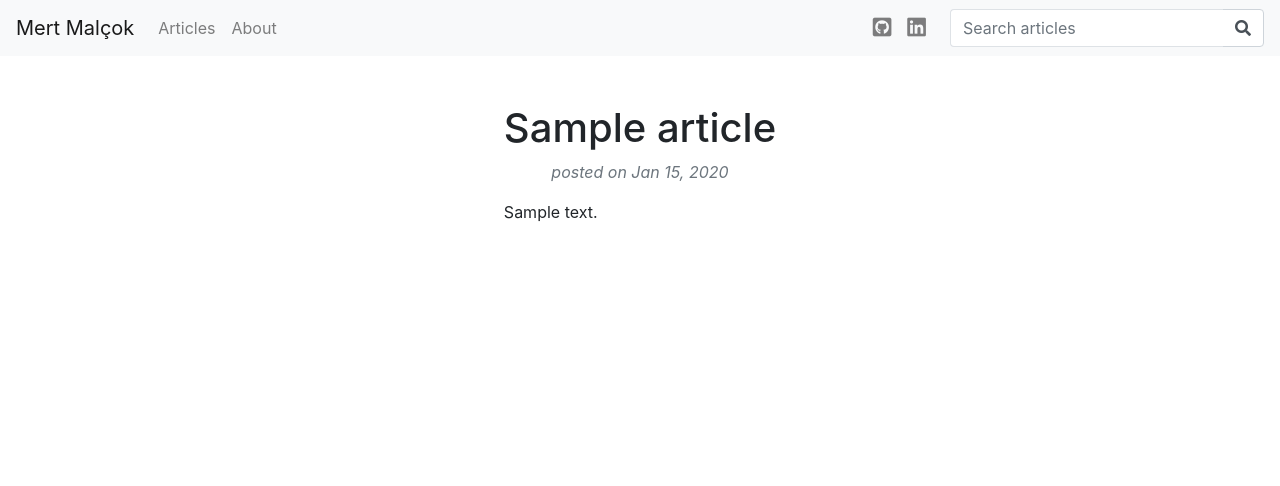
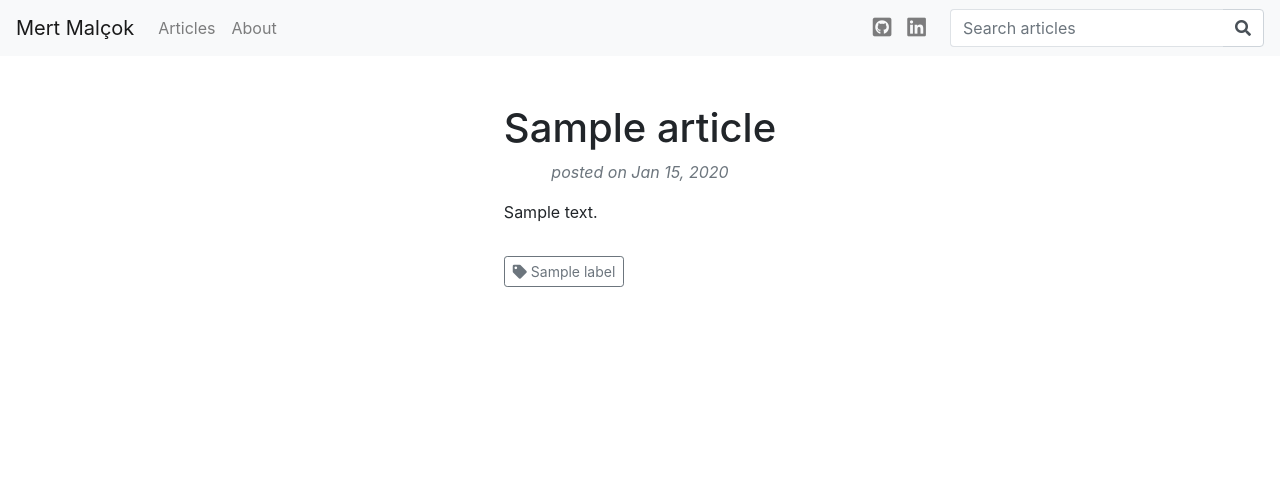
Before and after one commit to mrtmrtmlck/personal_blog, a Django app: a page that uses blog/templates/blog/base.html in a window 1280 px wide. Shown: the top 486 px of the page. Run offline with Django 3.2, Linux system fonts and the light colour scheme; tables that the repository leaves empty hold one stand-in row (values such as "Sample post"); some libraries are stand-ins or nearby versions.

Commit message:
All function-based views replaced with class-based view. Add some styling. Add tags to article detail page.

```diff
--- a/blog/static/app/css/style.css
+++ b/blog/static/app/css/style.css
@@ -13,7 +13,7 @@ footer a:hover {
     color: rgba(0, 0, 0, .7);
 }
 
-.label-link:hover {
+.badge.badge-secondary:hover {
     background-color: #dfe0e1;
     color: #6c757d;
 }
@@ -50,3 +50,7 @@ footer a:hover {
     font-size: 21px;
     line-height: 1.58;
 }
+
+.btn-search:focus {
+    outline: 0 !important;
+}
--- a/blog/templates/blog/article_detail.html
+++ b/blog/templates/blog/article_detail.html
@@ -7,8 +7,18 @@
                 <h1 class="text-center">{{ article.title }}</h1>
                 <p class="text-center text-muted"><em>posted on {{ article.created_at|date:"M d, Y" }}</em></p>
             </header>
-            <section>
+            <section class="pb-5">
                 <p>{{ article.body|safe }}</p>
+                <div class="d-flex flex-row bd-highlight pt-3">
+                    {% for label in article.label.all %}
+                        <div class="pr-2 bd-highlight">
+                            <a class="btn btn-sm btn-outline-secondary"
+                               href="{% url 'search-article-label' label.name %}">
+                                <i class="fas fa-tag"></i> {{ label.name }}
+                            </a>
+                        </div>
+                    {% endfor %}
+                </div>
             </section>
         </article>
     </div>
--- a/blog/templates/blog/base.html
+++ b/blog/templates/blog/base.html
@@ -11,7 +11,7 @@
     {% block title %}{% endblock %}
 </head>
 <body>
-<nav class="navbar sticky-top navbar-expand-lg navbar-light bg-light">
+<nav class="navbar navbar-expand-lg navbar-light bg-light">
     <a class="navbar-brand" href="{% url 'index' %}">Mert Malçok</a>
     <div class="collapse navbar-collapse">
         <ul class="navbar-nav">
@@ -42,7 +42,8 @@
                    name="keyword"
                    placeholder="Search articles">
             <span class="input-group-append">
-                    <span class="input-group-text bg-white"><i class="fas fa-search"></i></span>
+                <button class="input-group-text bg-white btn-search" type="submit"><i
+                        class="fas fa-search"></i></button>
             </span>
         </div>
     </form>
--- a/blog/templates/blog/index.html
+++ b/blog/templates/blog/index.html
@@ -15,9 +15,9 @@
                                         {% for label in article.label.all %}
                                             <a href="{% url 'search-article-label' label.name %}">
                                                 <div class="pr-1">
-                                                <span class="badge badge-secondary label-link">
-                                                    {{ label.name }}
-                                                </span>
+                                                    <span class="badge badge-secondary">
+                                                        {{ label.name }}
+                                                    </span>
                                                 </div>
                                             </a>
                                         {% endfor %}
--- a/blog/urls.py
+++ b/blog/urls.py
@@ -4,13 +4,14 @@ from django.urls import path
 from django.views.decorators.cache import cache_page
 
 from blog import views
-from blog.views import ArticleListView, ArticleDetailView
+from blog.views import ArticleListView, ArticleDetailView, SearchArticleView
 
 CACHE_TTL = getattr(settings, 'CACHE_TTL', DEFAULT_TIMEOUT)
 
 urlpatterns = [
     path('', cache_page(CACHE_TTL)(ArticleListView.as_view()), name='index'),
     path('article/<slug:slug>/', cache_page(CACHE_TTL)(ArticleDetailView.as_view()), name='article-detail'),
-    path('search/', cache_page(CACHE_TTL)(views.search_article), name='search-article'),
-    path('search/<str:label>/', cache_page(CACHE_TTL)(views.search_article_by_label), name='search-article-label'),
+    path('search/', cache_page(CACHE_TTL)(SearchArticleView.as_view()), name='search-article'),
+    path('search/<str:label>/', cache_page(CACHE_TTL)(views.SearchArticleByLabelView.as_view()),
+         name='search-article-label'),
 ]
--- a/blog/views.py
+++ b/blog/views.py
@@ -1,4 +1,3 @@
-from django.shortcuts import render
 from django.views.generic import DetailView, ListView
 
 from blog.models import Article
@@ -14,11 +13,17 @@ class ArticleDetailView(DetailView):
     model = Article
 
 
-def search_article(request):
-    article_list = Article.objects.filter(title__icontains=request.GET['keyword'])
-    return render(request, 'blog/index.html', {'article_list': article_list})
+class SearchArticleView(ListView):
+    paginate_by = 4
+    template_name = 'blog/index.html'
+
+    def get_queryset(self):
+        return Article.objects.filter(title__icontains=self.request.GET['keyword'])
 
 
-def search_article_by_label(request, label):
-    article_list = Article.objects.filter(label__name__exact=label)
-    return render(request, 'blog/index.html', {'article_list': article_list})
+class SearchArticleByLabelView(ListView):
+    paginate_by = 4
+    template_name = 'blog/index.html'
+
+    def get_queryset(self):
+        return Article.objects.filter(label__name__exact=self.kwargs['label'])
```
